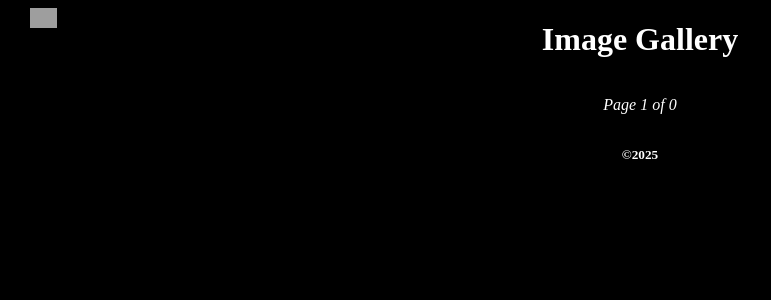
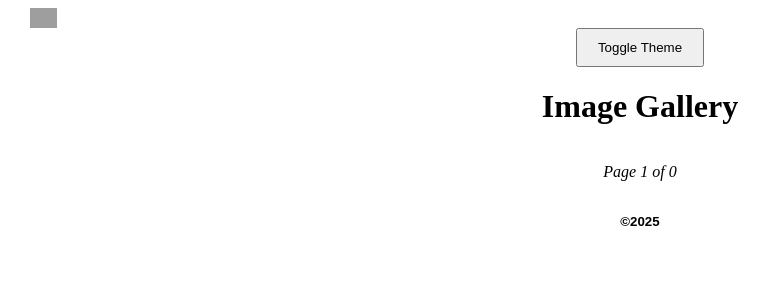
Before and after one commit to PercyLeinad/image-gallery, a FastAPI app: page / in a window 1280 px wide. Shown: the top 300 px of the page, without its empty margins (0-771 px from the left). Run offline with FastAPI, Linux system fonts and the light colour scheme; parts of the project's set-up code (start-up, migrations or seed data) failed here and were passed over; grey boxes are pictures that could not be loaded.

Commit message:
Added Dark-light toggle

```diff
--- a/static/css/styles.css
+++ b/static/css/styles.css
@@ -1,7 +1,26 @@
-:root {
+/* :root {
     --background-color: rgb(0, 0, 0);
     --text-color: #ffffff;
+} */
+
+[data-theme="dark"] {
+    --background-color: #000000;
+    --text-color: #ffffff;
 }
+
+button#theme-toggle {
+    margin-top: 20px;
+    padding: 10px 20px;
+    cursor: pointer;
+}
+div.container {
+    display: flex;
+    flex-direction: column;
+    align-items: center;
+    justify-content: center;
+    font-family: Arial, sans-serif;
+}
+
 
 body {
     background-color: var(--background-color);
@@ -200,9 +219,6 @@ cursor: pointer;
 		-ms-transform: scale(0.9);
 			transform: scale(0.9);
 }
-button{
-    cursor: pointer;
-}
 
 img.logo-img{
 	position : absolute;
--- a/static/js/scripts.js
+++ b/static/js/scripts.js
@@ -54,3 +54,38 @@ function closeModal() {
     document.getElementById("modal").style.display = "none";
     document.body.classList.remove('modal-open');
 }
+
+
+function applySavedTheme() {
+    const savedTheme = localStorage.getItem('theme');
+    if (savedTheme) {
+        setTheme(savedTheme);
+    } else {
+        const prefersDarkScheme = window.matchMedia('(prefers-color-scheme: dark)').matches;
+        setTheme(prefersDarkScheme ? 'dark' : 'light');
+    }
+}
+
+
+const themeToggleBtn = document.getElementById('theme-toggle');
+
+function setTheme(theme) {
+    document.documentElement.setAttribute('data-theme', theme);
+    localStorage.setItem('theme', theme);
+}
+
+function toggleTheme() {
+    const currentTheme = localStorage.getItem('theme') || 'light';
+    const newTheme = currentTheme === 'light' ? 'dark' : 'light';
+    setTheme(newTheme);
+}
+
+function applySavedTheme() {
+    const savedTheme = localStorage.getItem('theme') || 'light';
+    setTheme(savedTheme);
+}
+
+themeToggleBtn.addEventListener('click', toggleTheme);
+
+// Apply the saved theme on initial load
+applySavedTheme();
--- a/templates/index.html
+++ b/templates/index.html
@@ -6,6 +6,13 @@
     <title>FastAPI Image Gallery</title>
     <!-- <link rel="stylesheet" href="https://cdnjs.cloudflare.com/ajax/libs/font-awesome/4.7.0/css/font-awesome.min.css"> -->
     <link rel="stylesheet" href="/static/css/styles.css">
+
+
+    <div class="container">
+        <button id="theme-toggle">Toggle Theme</button>
+    </div>
+
+
 </head>
 <body>
     <div class="wrapper">
```
